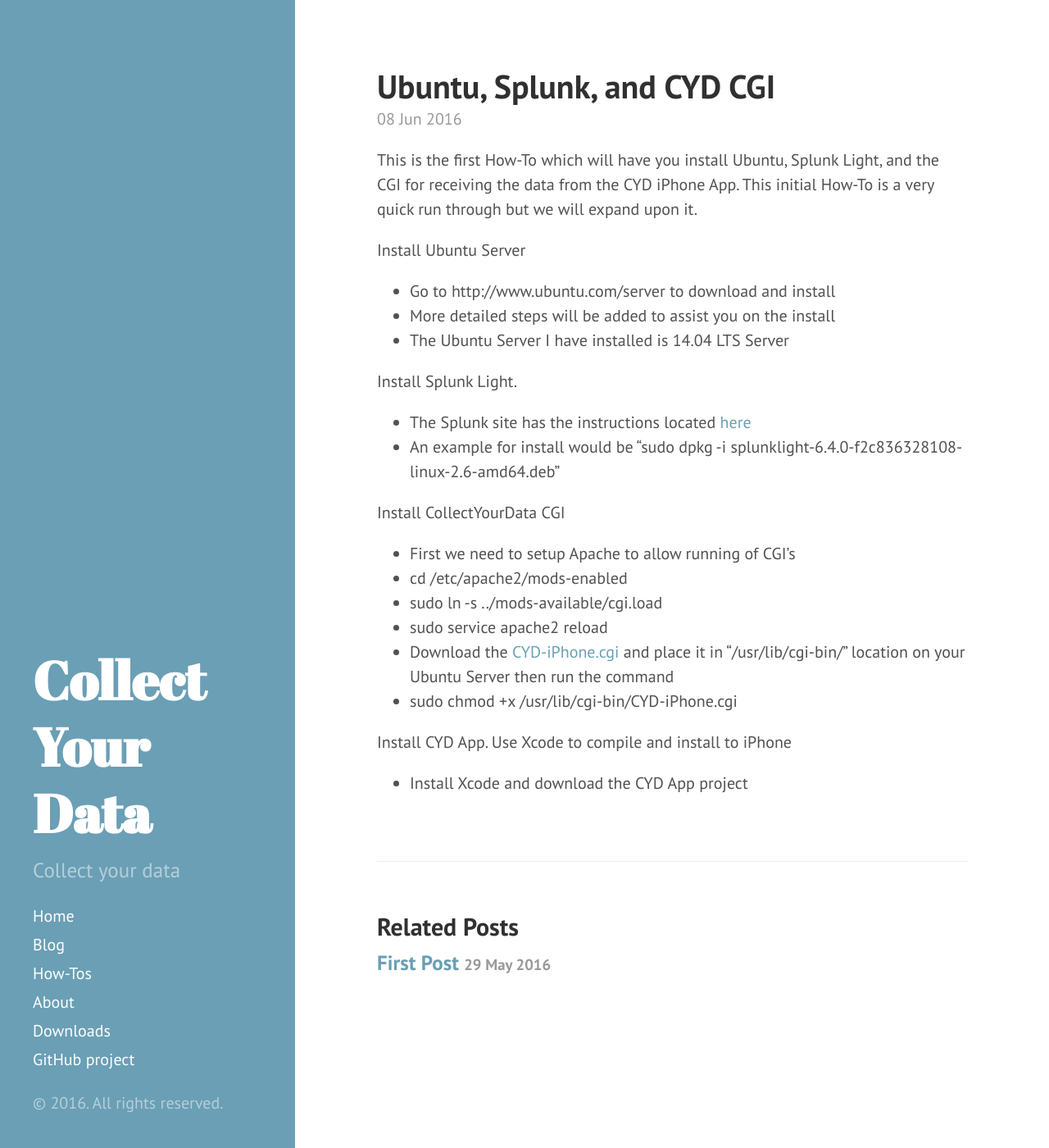
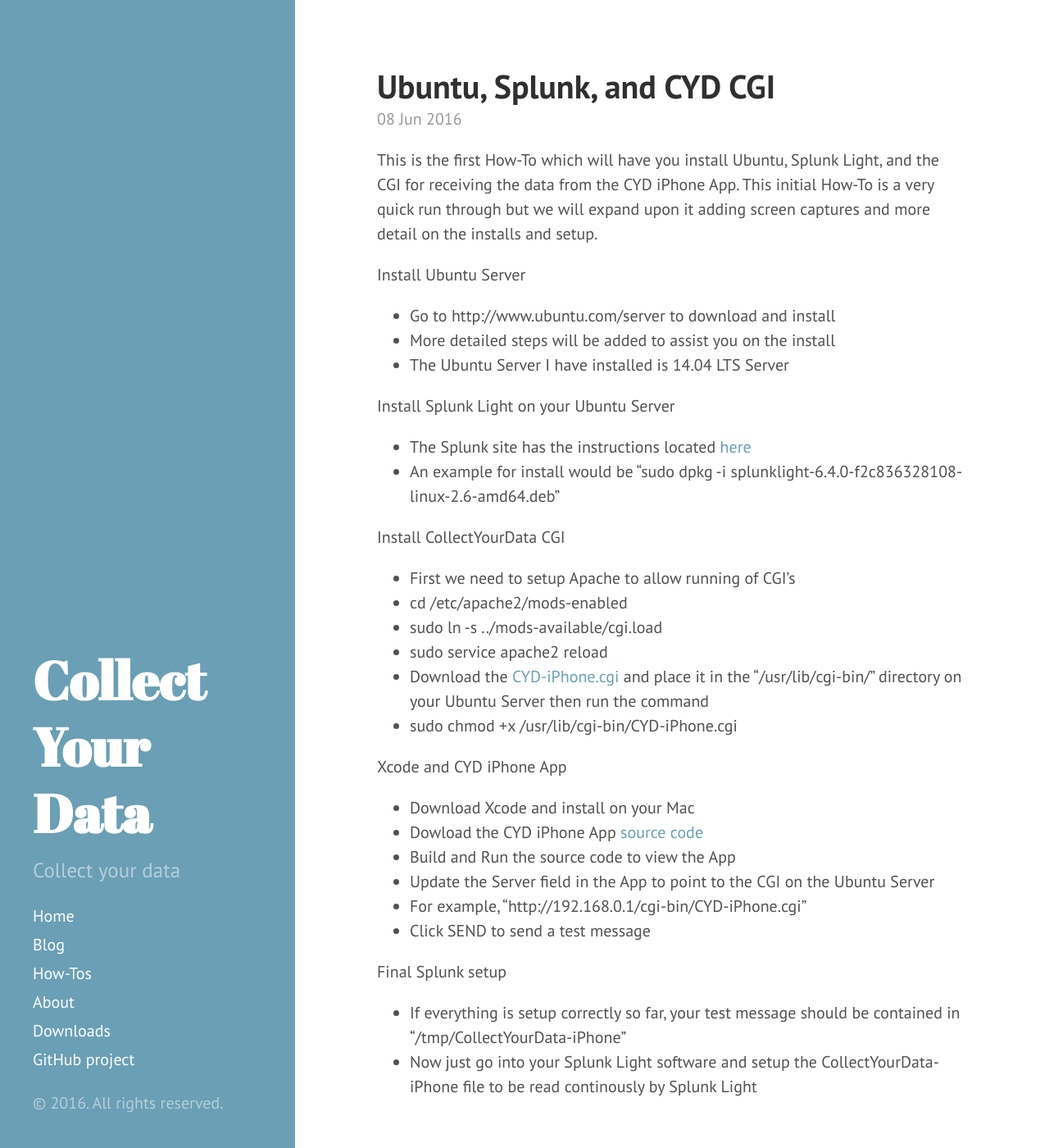
Before and after one commit to collectyourdata/collectyourdata.github.io, a Jekyll site: the page built from _posts/howtos/2016-06-08-first-howto.md, in a window 1280 px wide and 1400 px high. Shown: the whole window at 82% size. Built offline with Jekyll 4.4.1, drawn with Linux system fonts in a browser that asks for light colours.

Commit message:
Update 2016-06-08-first-howto.md

```diff
--- a/_posts/howtos/2016-06-08-first-howto.md
+++ b/_posts/howtos/2016-06-08-first-howto.md
@@ -4,14 +4,14 @@
 title: Ubuntu, Splunk, and CYD CGI
 ---
 
-This is the first How-To which will have you install Ubuntu, Splunk Light, and the CGI for receiving the data from the CYD iPhone App. This initial How-To is a very quick run through but we will expand upon it.
+This is the first How-To which will have you install Ubuntu, Splunk Light, and the CGI for receiving the data from the CYD iPhone App. This initial How-To is a very quick run through but we will expand upon it adding screen captures and more detail on the installs and setup.
 
 Install Ubuntu Server
 - Go to http://www.ubuntu.com/server to download and install
 - More detailed steps will be added to assist you on the install
 - The Ubuntu Server I have installed is 14.04 LTS Server
 
-Install Splunk Light.
+Install Splunk Light on your Ubuntu Server
 - The Splunk site has the instructions located <a href="http://docs.splunk.com/Documentation/SplunkLight/6.4.1/Installation/InstallonLinux">here</a>
 - An example for install would be "sudo dpkg -i splunklight-6.4.0-f2c836328108-linux-2.6-amd64.deb"
 
@@ -20,8 +20,17 @@
 - cd /etc/apache2/mods-enabled
 - sudo ln -s ../mods-available/cgi.load
 - sudo service apache2 reload
-- Download the <a href="https://github.com/collectyourdata/CYD-iPhone-CGI">CYD-iPhone.cgi</a> and place it in "/usr/lib/cgi-bin/" location on your Ubuntu Server then run the command
+- Download the <a href="https://github.com/collectyourdata/CYD-iPhone-CGI">CYD-iPhone.cgi</a> and place it in the "/usr/lib/cgi-bin/" directory on your Ubuntu Server then run the command
 - sudo chmod +x /usr/lib/cgi-bin/CYD-iPhone.cgi
 
-Install CYD App. Use Xcode to compile and install to iPhone
-- Install Xcode and download the CYD App project
+Xcode and CYD iPhone App
+- Download Xcode and install on your Mac
+- Dowload the CYD iPhone App <a href="https://github.com/collectyourdata/CYD-iPhone-App">source code</a>
+- Build and Run the source code to view the App
+- Update the Server field in the App to point to the CGI on the Ubuntu Server
+- For example, "http://192.168.0.1/cgi-bin/CYD-iPhone.cgi"
+- Click SEND to send a test message
+
+Final Splunk setup
+- If everything is setup correctly so far, your test message should be contained in "/tmp/CollectYourData-iPhone"
+- Now just go into your Splunk Light software and setup the CollectYourData-iPhone file to be read continously by Splunk Light
```
